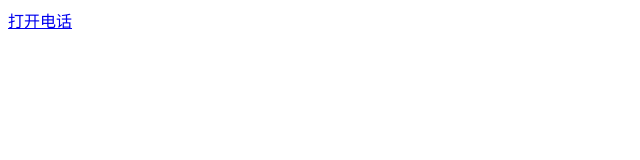
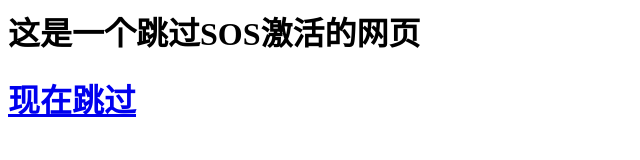
Before and after one commit to GuihongWang/smartisan-bypass, a plain HTML site: page index.html in a window 1280 px wide. Shown: the whole page, without its empty margins (0-640 px from the left). Drawn offline with Linux system fonts and the light colour scheme.

Commit message:
Update index.html

```diff
--- a/index.html
+++ b/index.html
@@ -1 +1,2 @@
-<a href="tel:627472">打开电话</a>
+<h1>这是一个跳过SOS激活的网页<h1>
+  <a href="bypass.html">现在跳过</a>
```
